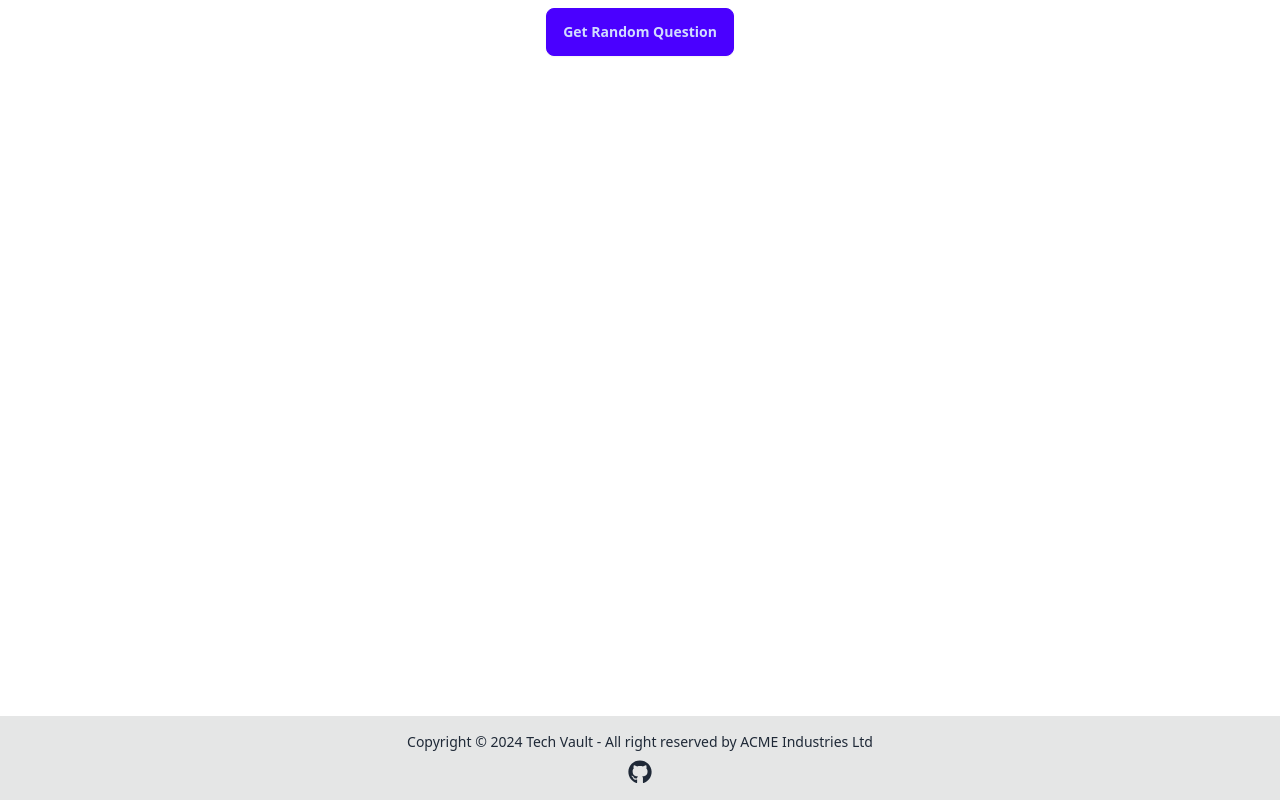
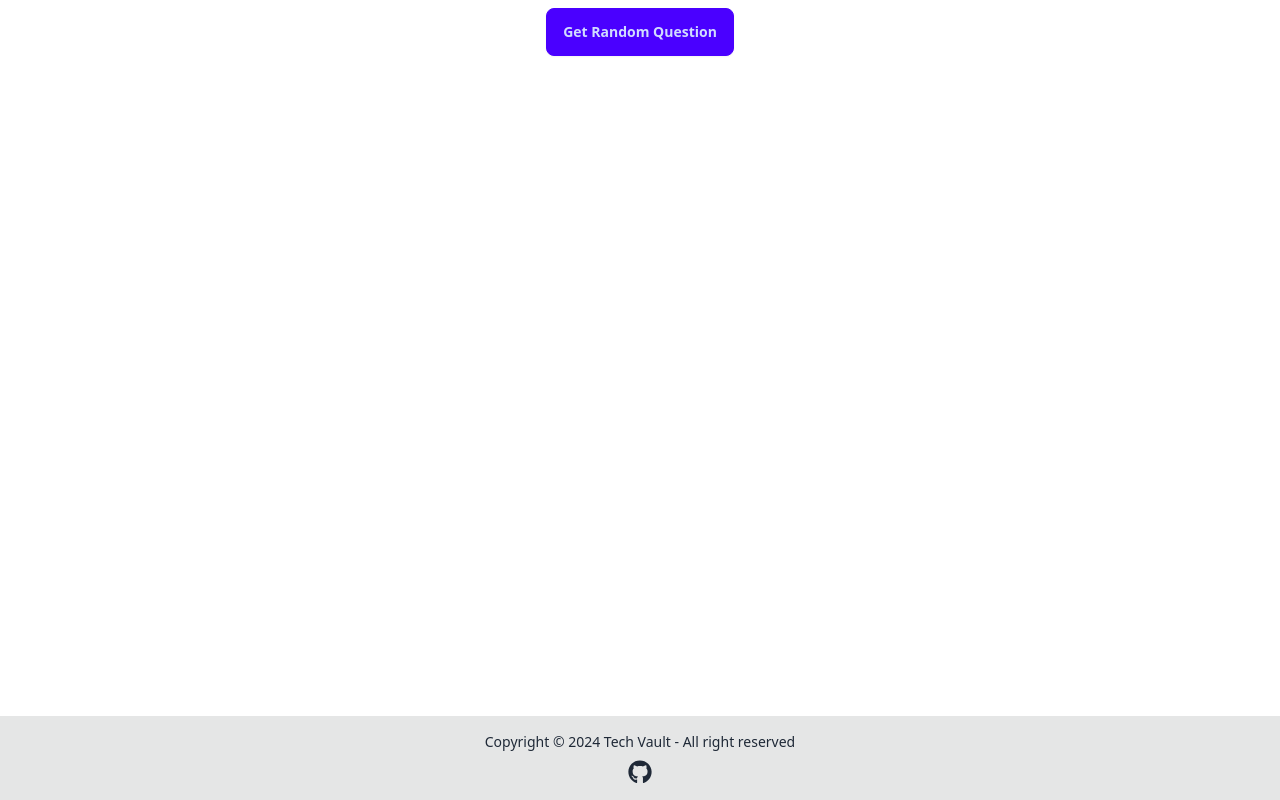
Before and after one commit to berat-552/tech-vault-web, a React (Vite) app: page / in a window 1280 px wide. Shown: the part 487-1287 px from the top of the page. Built offline with nearby package versions, Linux system fonts and the light colour scheme.

Commit message:
update footer text

```diff
--- a/src/components/Footer.tsx
+++ b/src/components/Footer.tsx
@@ -7,10 +7,7 @@ function Footer() {
   return (
     <footer className="footer footer-center p-4 bg-base-300 text-base-content">
       <aside>
-        <p>
-          Copyright © {getYear()} Tech Vault - All right reserved by ACME Industries
-          Ltd
-        </p>
+        <p>Copyright © {getYear()} Tech Vault - All right reserved</p>
         <FaGithub
           href="https://github.com/moabukar/tech-vault"
           className="w-6 h-6"
```
